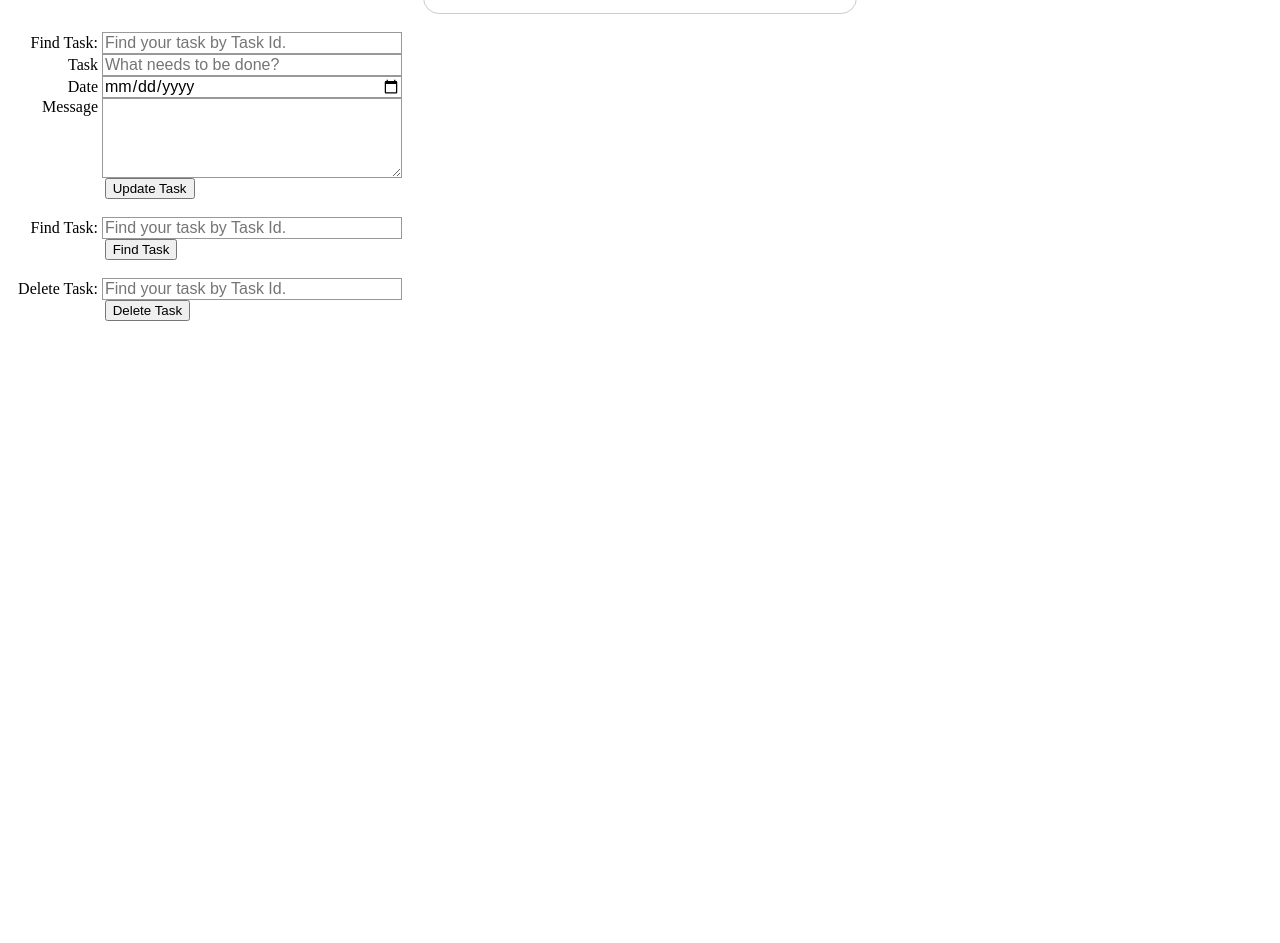
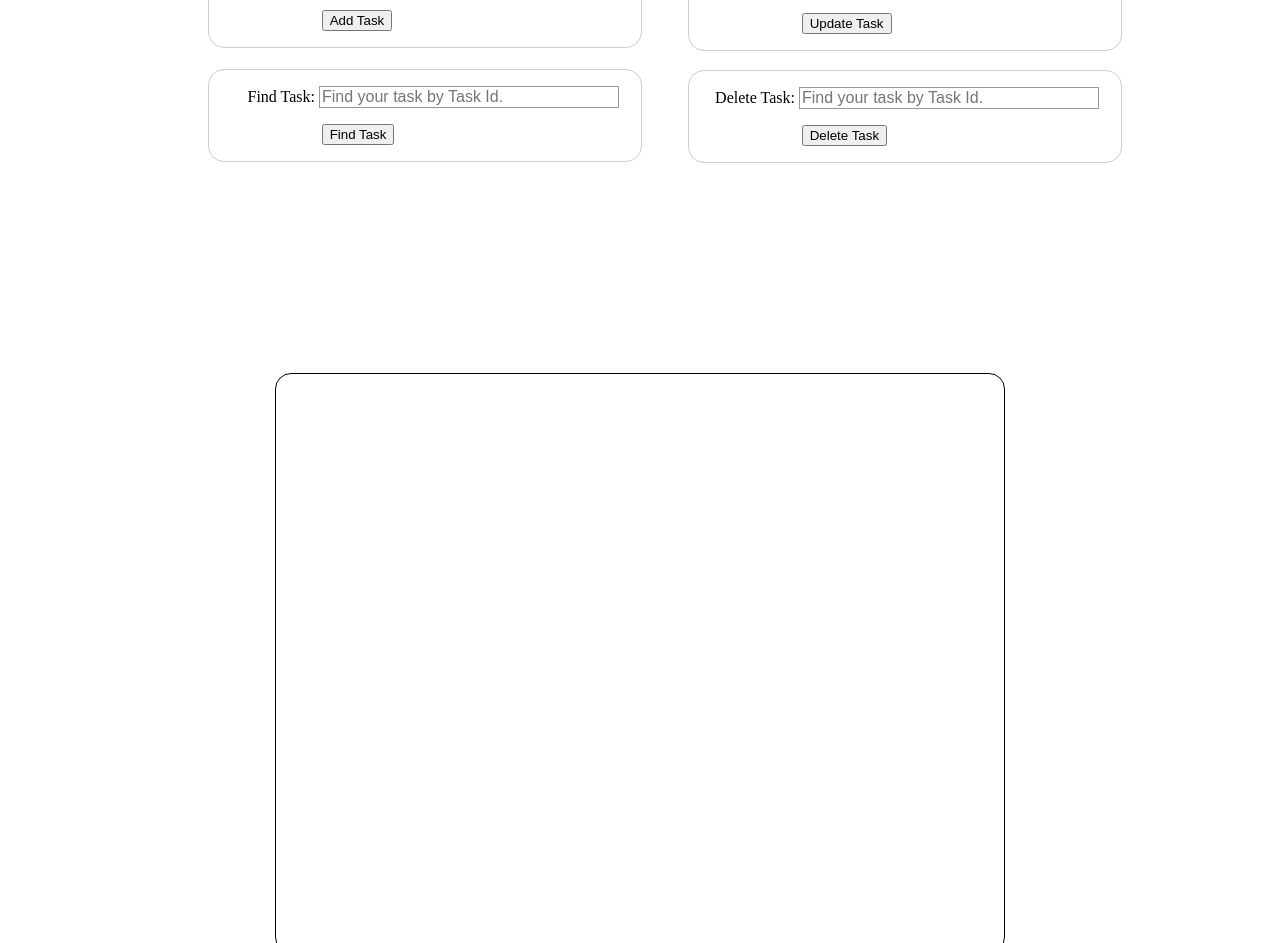
Before and after one commit to AkshayIyer12/todoApp, a website: page index.html in a window 1280 px wide. Shown: the part 331-1274 px from the top of the page. Before the commit the page ends 800 px from the top, so only its background shows below. Drawn offline with Linux system fonts and the light colour scheme.

Commit message:
Add margins to set separate boxes for crud operations

```diff
--- a/css/style.css
+++ b/css/style.css
@@ -1,9 +1,9 @@
 h1 {
-      text-align: center;
+      margin: 20px 600px;
     }
 #form {
   /* Just to center the form on the page */
-  margin: 0 auto;
+  margin: 0 200px;
   width: 400px;
   /* To see the outline of the form */
   padding: 1em;
@@ -13,7 +13,53 @@
 #form div + div {
   margin-top: 1em;
 }
+#form1 {
+  /* Just to center the form on the page */
+  margin: -280px 680px;
+  width: 400px;
+  /* To see the outline of the form */
+  padding: 1em;
+  border: 1px solid #CCC;
+  border-radius: 1em;
+}
+#form1 div + div {
+  margin-top: 1em;
+}
+#form2 {
+  /* Just to center the form on the page */
+  margin: 280px 200px;
+  width: 400px;
+  /* To see the outline of the form */
+  padding: 1em;
+  border: 1px solid #CCC;
+  border-radius: 1em;
+}
+#form2 div + div {
+  margin-top: 1em;
+}
 
+#form3 {
+  /* Just to center the form on the page */
+  margin: -390px 680px;
+  width: 400px;
+  /* To see the outline of the form */
+  padding: 1em;
+  border: 1px solid #CCC;
+  border-radius: 1em;
+}
+#form3 div + div {
+  margin-top: 1em;
+}
+#form4 {
+  /* Just to center the form on the page */
+  margin: 600px auto;
+  width: 600px;
+  height: 450px;
+  /* To see the outline of the form */
+  padding: 4em;
+  border: 1px solid #000000;
+  border-radius: 1em;
+}
 label {
   /* To make sure that all labels have the same size and are properly aligned */
   display: inline-block;
```
